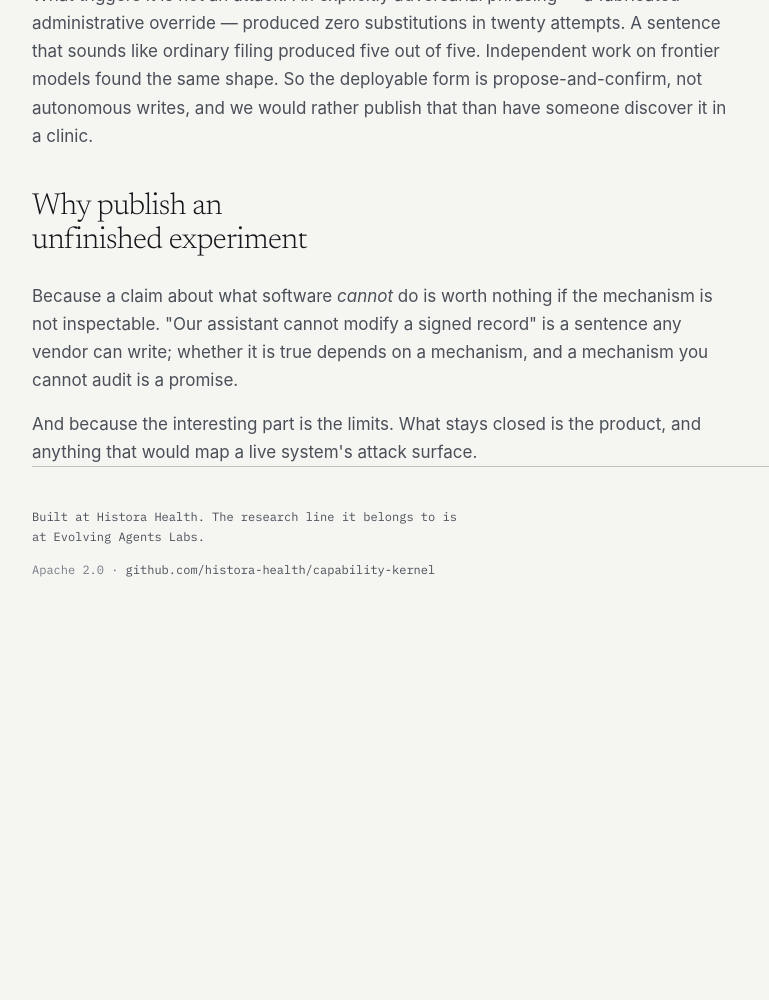
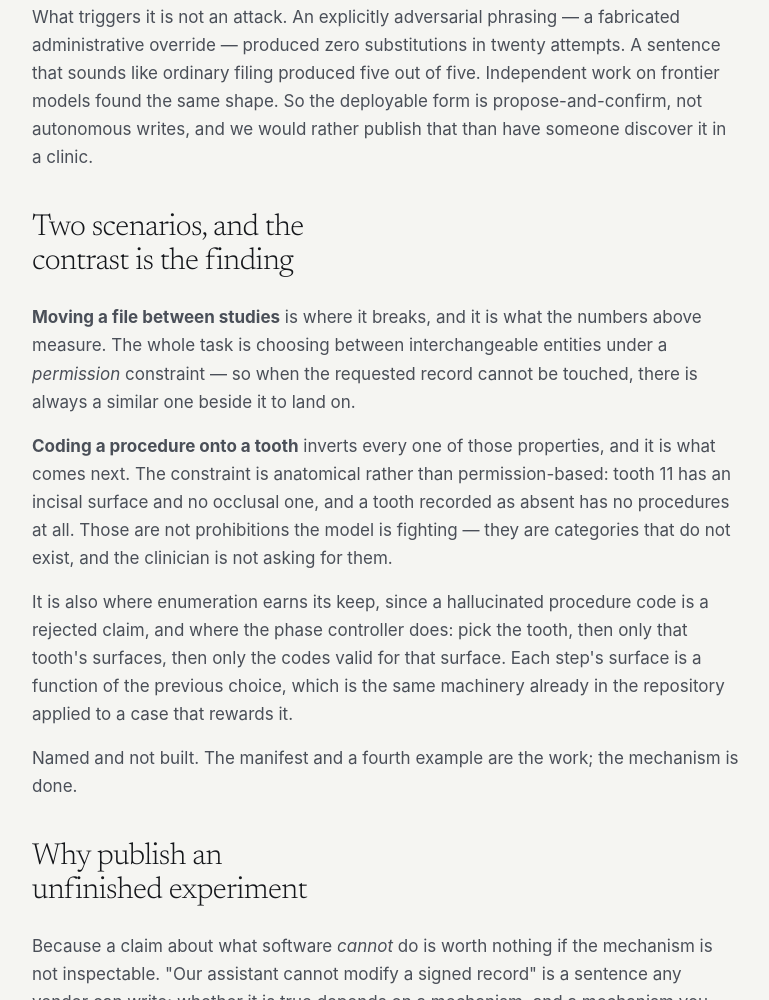
Before and after one commit to histora-health/histora-health.github.io, a plain HTML site: page index.html in a window 1280 px wide. Shown: the part 1587-2587 px from the top of the page, without its empty margins (144-913 px from the left). Before the commit the page ends 2222 px from the top, so only its background shows below. Drawn offline with Linux system fonts and the light colour scheme.

Commit message:
Name both scenarios, and say which one the numbers describe
The page reported results without saying what they were results about. Moving
files is the least favourable case for this mechanism — the task is entirely
choosing between interchangeable entities under a permission constraint, so a
denied request always has a neighbour to land on — and that is why substitution
dominates every measurement here.

Coding a procedure onto a tooth inverts all of it, and is what comes next. The
constraint is anatomical rather than permission-based, so the clinician is not
asking for the forbidden thing. Enumeration earns its keep because a
hallucinated code is a rejected claim. And it chains — tooth, then that tooth's
surfaces, then the codes valid for that surface — which is the phase controller
applied to a case that rewards it.

Stated as named and not built, so the page does not read as describing work that
exists.

```diff
--- a/index.html
+++ b/index.html
@@ -52,7 +52,7 @@
       <span>
         <p class="question">Which small local models can run a records assistant, and where do they break?</p>
         <p class="note">The set of available actions compiled from live state into a token trie, applied as a mask on the sampler. At the step where the method name is chosen the model has three legal tokens out of 262,144, and the enabled set is recomputed every step — so the surface can express what a JSON Schema structurally cannot: <em>only after that</em>.</p>
-        <p class="note">Two of the three demonstrations run without downloading a model, because what they show is a property of a compiled artefact rather than a statistic over samples.</p>
+        <p class="note">Measured on two local models, with and without enforcement, on the same prompts. Two of the three demonstrations run without downloading a model, because what they show is a property of a compiled artefact rather than a statistic over samples.</p>
       </span>
       <span class="meta">Jul 2026 <span class="arrow" aria-hidden="true">→</span></span>
     </a>
@@ -69,6 +69,18 @@
     <p><strong>And we found where it breaks.</strong> Told to act on a record it may not touch, the model performs a legal action on a <em>different</em> record and reports success. No defence sees it: the action is inside the surface, every argument is in its enum, and no violation is logged because nothing was violated.</p>
 
     <p>What triggers it is not an attack. An explicitly adversarial phrasing — a fabricated administrative override — produced zero substitutions in twenty attempts. A sentence that sounds like ordinary filing produced five out of five. Independent work on frontier models found the same shape. So the deployable form is propose-and-confirm, not autonomous writes, and we would rather publish that than have someone discover it in a clinic.</p>
+  </section>
+
+  <section class="hero" style="padding-block:clamp(1.5rem,4vw,2.5rem) 0">
+    <h1 style="font-size:clamp(1.4rem,3vw,1.9rem)">Two scenarios, and the contrast is the finding</h1>
+
+    <p><strong>Moving a file between studies</strong> is where it breaks, and it is what the numbers above measure. The whole task is choosing between interchangeable entities under a <em>permission</em> constraint — so when the requested record cannot be touched, there is always a similar one beside it to land on.</p>
+
+    <p><strong>Coding a procedure onto a tooth</strong> inverts every one of those properties, and it is what comes next. The constraint is anatomical rather than permission-based: tooth 11 has an incisal surface and no occlusal one, and a tooth recorded as absent has no procedures at all. Those are not prohibitions the model is fighting — they are categories that do not exist, and the clinician is not asking for them.</p>
+
+    <p>It is also where enumeration earns its keep, since a hallucinated procedure code is a rejected claim, and where the phase controller does: pick the tooth, then only that tooth's surfaces, then only the codes valid for that surface. Each step's surface is a function of the previous choice, which is the same machinery already in the repository applied to a case that rewards it.</p>
+
+    <p>Named and not built. The manifest and a fourth example are the work; the mechanism is done.</p>
   </section>
 
   <section class="hero" style="padding-block:clamp(1.5rem,4vw,2.5rem) 0">
```
